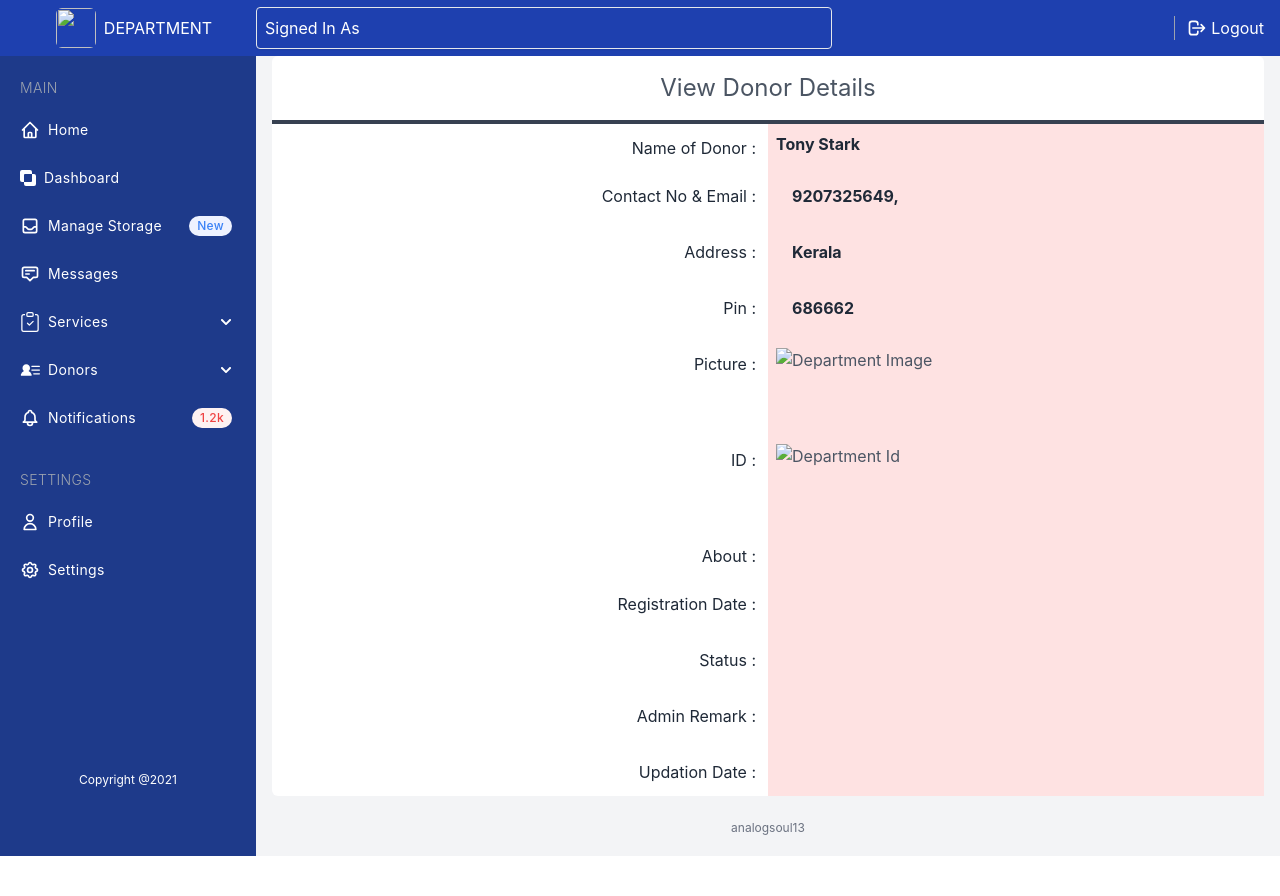
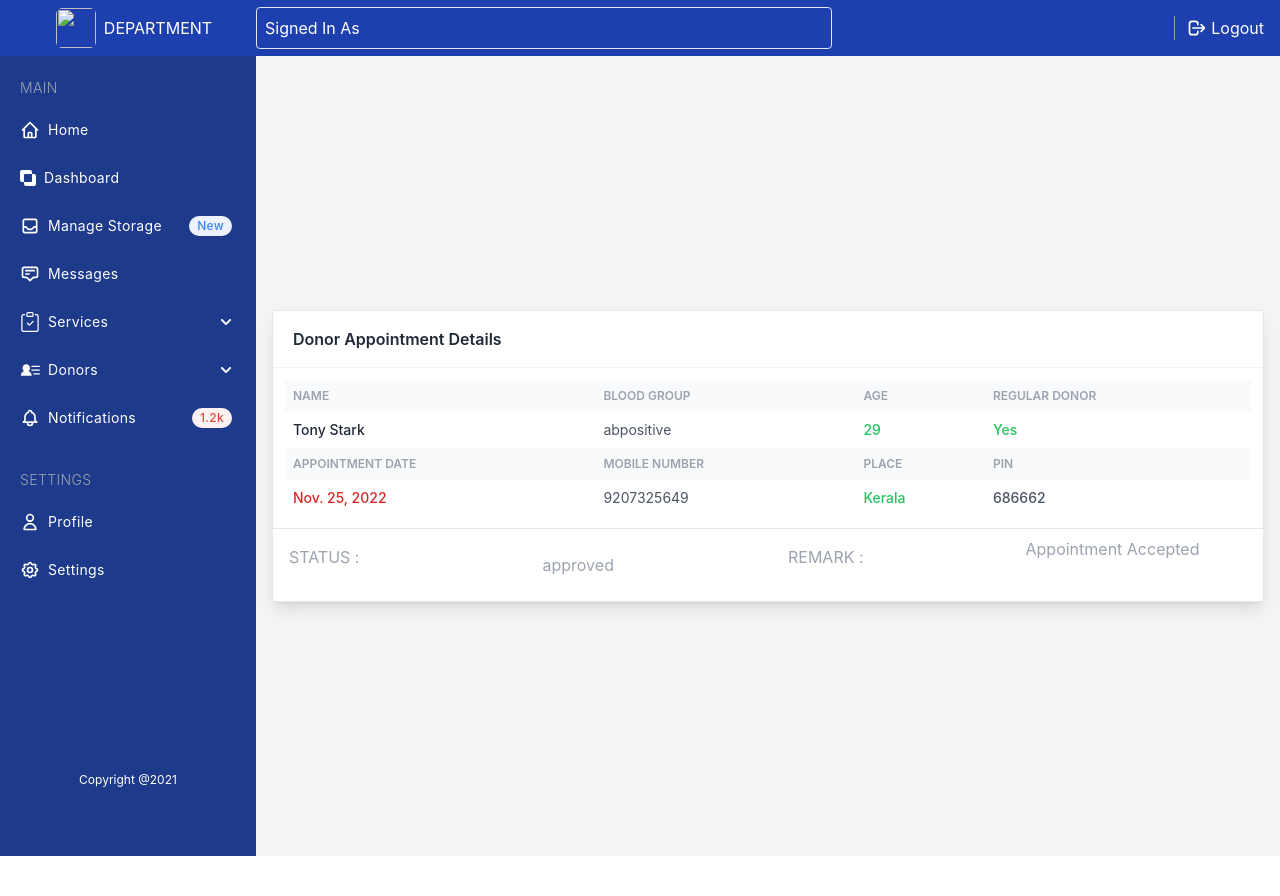
Before and after one commit to analogsoul13/BdFWeB, a Django app: page /view_donor_details/1 in a window 1280 px wide. Run offline with Django 4.2, Linux system fonts and the light colour scheme; a user stored in the database is signed in; data comes from the database, SQL or seed files in the repository; both versions use the stored data as it was after the commit; some libraries are stand-ins or nearby versions.

Commit message:
Department can approve/send remark to donor appointments

```diff
--- a/bdfweb/department/views.py
+++ b/bdfweb/department/views.py
@@ -2,6 +2,7 @@
 from django.contrib.auth import authenticate,login,logout
 from .models import *
 from user.models import DonorAppointment, Donor
+from datetime import datetime
 
 
 
@@ -73,6 +74,17 @@
     if not request.user.is_authenticated:
         return redirect('dep_login')
     donor = DonorAppointment.objects.get(id=pid)
+    if request.method == "POST":
+        status = request.POST.get('appointmentstatus')
+        depremark = request.POST.get('departmentremark')
+        try:
+            donor.departmentremark = depremark
+            donor.status = status
+            donor.updationdate = datetime.now()
+            donor.save()
+            error = "no"
+        except:
+            error = "yes"
     return render(request, 'dep_view_donor_details.html', locals())
 
 
--- a/bdfweb/templates/admin_view_dep_details.html
+++ b/bdfweb/templates/admin_view_dep_details.html
@@ -176,6 +176,7 @@
             </div>
 
         </div>
+
         <div class="flex flex-row w-full h-14">
 
             <div class="flex w-1/2 justify-end">
--- a/bdfweb/templates/dep_view_donor_details.html
+++ b/bdfweb/templates/dep_view_donor_details.html
@@ -7,128 +7,130 @@
 {% block content %}
 
 {% load static %}
-<div class="antialiased bg-gray-100 text-gray-600 h-screen ml-14 mt-14 mb-10 md:ml-64 px-4">
-    <div class="flex flex-col bg-white w-full h-auto rounded-md">
-        <div class="flex justify-center p-4">
-            <p class="text-2xl item-center">View Donor Details</p>
-        </div>
-        <div class="bg-gray-700 h-1"></div>
 
-        <!-- Name of Dep -->
-        <div class="flex flex-row w-full h-full">
+<div class="flex flex-col justify-center antialiased bg-gray-100 text-gray-600 h-screen ml-14 mt-14 mb-10 md:ml-64 px-4 ">
+    <!-- Table -->
+    <div class="w-full max-w-screen mx-auto bg-white shadow-lg rounded-sm border border-gray-200">
+        <header class="px-5 py-4 border-b border-gray-100">
+            <div class="font-semibold text-gray-800">Donor Appointment Details</div>
+        </header>
 
-            <div class="flex w-1/2 justify-end">
-                <p class="text-gray-800 text-md font-sans p-3">Name of Donor :</p>
-            </div>
-            <div class="flex w-1/2 bg-red-100 justify-start">
-                <p class="text-gray-800 text-md font-bold font-sans p-2">{{donor.fname}} {{donor.lname}}</p>
+        <div class="overflow-x-auto p-3">
+            <table class="table-auto w-full">
+                <thead class="text-xs font-semibold uppercase text-gray-400 bg-gray-50">
+                    <tr>
 
-            </div>
+                        <th class="p-2">
+                            <div class="font-semibold text-left">Name</div>
+                        </th>
+                        <th class="p-2">
+                            <div class="font-semibold text-left">Blood Group</div>
+                        </th>
+                        <th class="p-2">
+                            <div class="font-semibold text-left">Age</div>
+                        </th>
+                        <th class="p-2">
+                            <div class="font-semibold text-left">Regular Donor</div>
+                        </th>
+                    </tr>
+                </thead>
 
+                <tbody class="text-sm divide-y divide-gray-100">
+
+                    <!-- record 1 -->
+                    <tr>
+
+                        <td class="p-2">
+                            <div class="font-medium text-gray-800">
+                               {{donor.fname}} {{donor.lname}}
+                            </div>
+                        </td>
+                        <td class="p-2">
+                            <div class="text-left">
+                                {{donor.bloodgroup}}
+                            </div>
+                        </td>
+                        <td class="p-2">
+                            <div class="text-left font-medium text-green-500">
+                                {{donor.age}}
+                            </div>
+                        </td>
+                        <td class="p-2">
+                            <div class="text-left font-medium text-green-500">
+                                {{donor.regulardonor}}
+                            </div>
+                        </td>
+                    </tr>
+
+
+
+                </tbody>
+                <thead class="text-xs font-semibold uppercase text-gray-400 bg-gray-50">
+                    <tr>
+
+                        <th class="p-2">
+                            <div class="font-semibold text-left">Appointment Date</div>
+                        </th>
+                        <th class="p-2">
+                            <div class="font-semibold text-left">Mobile Number</div>
+                        </th>
+                        <th class="p-2">
+                            <div class="font-semibold text-left">Place</div>
+                        </th>
+                        <th class="p-2">
+                            <div class="font-semibold text-left">Pin</div>
+                        </th>
+                    </tr>
+                </thead>
+
+                <tbody class="text-sm divide-y divide-gray-100">
+                    <!-- record 2 -->
+                    <tr>
+
+                        <td class="p-2">
+                            <div class="font-medium text-red-600">
+                                {{donor.appointmentdate}}
+                            </div>
+                        </td>
+                        <td class="p-2">
+                            <div class="text-left">
+                                {{donor.mob}}
+                            </div>
+                        </td>
+                        <td class="p-2">
+                            <div class="text-left font-medium text-green-500">
+                                {{donor.place}}
+                            </div>
+                        </td>
+                        <td class="p-2">
+                            <div class="text-left font-medium">
+                                {{donor.pin}}
+                            </div>
+                        </td>
+                    </tr>
+
+
+
+                </tbody>
+
+            </table>
         </div>
 
-        <!-- Contact & Email -->
-        <div class="flex flex-row w-full h-14">
-
-            <div class="flex w-1/2 justify-end">
-                <p class="text-gray-800 text-md font-sans p-3">Contact No & Email :</p>
-            </div>
-            <div class="flex w-1/2 bg-red-100">
-                <p class="text-gray-800 text-md font-bold font-sans p-3 pl-6">{{donor.mob}}, {{user.mail}}</p>
-            </div>
-
-        </div>
-
-        <!-- Address -->
-        <div class="flex flex-row w-full h-14">
-
-            <div class="flex w-1/2 justify-end">
-                <p class="text-gray-800 text-md font-sans p-3">Address :</p>
-            </div>
-            <div class="flex w-1/2 bg-red-100">
-                <p class="text-gray-800 text-md font-bold font-sans p-3 pl-6">{{donor.place}}</p>
-            </div>
-
-        </div>
-
-        <!-- Pin -->
-        <div class="flex flex-row w-full h-14">
-
-            <div class="flex w-1/2 justify-end">
-                <p class="text-gray-800 text-md font-sans p-3">Pin :</p>
-            </div>
-            <div class="flex w-1/2 bg-red-100">
-                <p class="text-gray-800 text-md font-bold font-sans p-3 pl-6">{{donor.pin}}</p>
-            </div>
-
-        </div>
-
-        <!-- Picture -->
-        <div class="flex flex-row w-full h-24">
-
-            <div class="flex w-1/2 justify-end">
-                <p class="text-gray-800 text-md font-sans p-3">Picture :</p>
-            </div>
-            <div class="flex w-1/2 bg-red-100 p-2">
-                <img src="{{department.deppic.url}}" alt="Department Image" class="scale-100 ">
-            </div>
-
-        </div>
-
-        <!-- ID -->
-        <div class="flex flex-row w-full h-24">
-
-            <div class="flex w-1/2 justify-end">
-                <p class="text-gray-800 text-md font-sans p-3">ID :</p>
-            </div>
-            <div class="flex w-1/2 bg-red-100 p-2">
-                <img src="{{department.depidpic.url}}" alt="Department Id" class="scale-100">
-            </div>
-
-        </div>
-
-        <!-- About -->
-        <div class="flex flex-row w-full h-full">
-
-            <div class="flex w-1/2 justify-end">
-                <p class="text-gray-800 text-md font-sans p-3">About :</p>
-            </div>
-            <div class="flex w-1/2 bg-red-100">
-                <p class="text-gray-800 text-md font-bold font-sans p-3 pl-6">{{department.aboutdep}}</p>
-            </div>
-
-        </div>
-
-        <!-- Reg date -->
-        <div class="flex flex-row w-full h-14">
-
-            <div class="flex w-1/2 justify-end">
-                <p class="text-gray-800 text-md font-sans p-3">Registration Date :</p>
-            </div>
-            <div class="flex w-1/2 bg-red-100">
-                <p class="text-gray-800 text-md font-bold font-sans p-3 pl-6">{{department.regdate}}</p>
-            </div>
-
-        </div>
-
-        <!-- Current Status -->
-        {% if department.status == "pending" %}
-        <div>
-            <form method="post">
-
-            <div class="flex flex-row w-full h-full">
-
-
-                <div class="flex w-1/2 justify-end">
-                    <p class="text-gray-800 text-md font-sans p-3">Status :</p>
-                </div>
-                <div class="flex w-1/2 bg-red-100 p-2">
-
-
+        <!-- Department Activity -->
+        {% if donor.status == "pending" %}
+        <div class="flex flex-col md:justify-between md:flex-row space-x-2 border-t bg-white">
+        <form method="post" class="flex flex-col md:flex-row text-gray-400 w-full justify-between">
+            <!-- Status Update -->
+                <div class="flex text-gray-400 w-full md:w-1/2 justify-between">
+                    <p class="uppercase p-4">Status :</p>
+                    <div class="w-1/2 p-4">
                         {% csrf_token %}
-                            <select class="form-select appearance-none
+                        <select class="form-select appearance-none
                                 block
-                                max-w-full
+                                w-full
+                                sm:w-1/2
+                                h-14
+                                p-4
                                 text-base
                                 font-normal
                                 text-gray-700
@@ -138,82 +140,74 @@
                                 transition
                                 ease-in-out
                                 m-0
-                                focus:text-gray-700 focus:bg-white focus:border-blue-600 focus:outline-none" aria-label="Default select example" name="status">
+
+                                focus:text-gray-700 focus:bg-white focus:border-blue-600 focus:outline-none" aria-label="Default select example" name="appointmentstatus">
                                 <option selected>Pending</option>
                                 <option value="approved">Approve</option>
                                 <option value="rejected">Reject</option>
-                            </select>
+                        </select>
+
+                    </div>
+
+
                 </div>
 
-            </div>
+            <!-- Remark -->
+                <div class="flex text-gray-400 w-full md:w-1/2 justify-between">
+                    <p class="uppercase p-4">Remark :</p>
+                    <div class="w-1/2 p-2">
+                        <textarea class="form-control block w-full text-base font-normal text-gray-700 bg-white bg-clip-padding border border-solid border-gray-300 rounded transition ease-in-out m-0 focus:text-gray-700 focus:bg-white focus:border-blue-600 focus:outline-none" name="departmentremark" id="exampleFormControlTextarea1" rows="3" placeholder="Your message"></textarea>
+                    </div>
 
-            <!-- Admin remark -->
-            <div class="flex flex-row w-full h-full">
 
-                <div class="flex w-1/2 justify-end">
-                    <p class="text-gray-800 text-md font-sans p-3">Admin Remark :</p>
-                </div>
-                <div class="flex flex-col w-1/2 bg-red-100 p-2">
-                    <textarea class="form-control block w-full text-base font-normal text-gray-700 bg-white bg-clip-padding border border-solid border-gray-300 rounded transition ease-in-out m-0 focus:text-gray-700 focus:bg-white focus:border-blue-600 focus:outline-none" name="remark" id="exampleFormControlTextarea1" rows="3" placeholder="Your message"></textarea>
                 </div>
 
-            </div>
-
-            <div class="flex space-x-2 justify-center p-3">
-                <button type="submit" class="inline-block px-6 py-2.5 bg-blue-600 text-white font-medium text-xs leading-tight uppercase rounded shadow-md hover:bg-blue-700 hover:shadow-lg focus:bg-blue-700 focus:shadow-lg focus:outline-none focus:ring-0 active:bg-blue-800 active:shadow-lg transition duration-150 ease-in-out">Update</button>
+            <!-- Button -->
+            <div class="flex justify-center font-bold text-sm border-t bg-darkBlue border-gray-100 px-5 py-4">
+                <button type="submit" class="bg-white rounded-lg p-2 ">Update</button>
             </div>
         </form>
+
         </div>
 
         {% else %}
-            <!-- Status -->
-            <div class="flex flex-row w-full h-14">
+        <!-- Department Activity 2 -->
+        <div class="flex flex-col md:justify-between md:flex-row space-x-2 border-t bg-white">
 
-                <div class="flex w-1/2 justify-end">
-                    <p class="text-gray-800 text-md font-sans p-3">Status :</p>
-                </div>
-                <div class="flex w-1/2 bg-red-100">
-                    <p class="text-gray-800 text-md font-bold font-sans p-3 pl-6">{{department.status}}</p>
+            <!-- Status Update -->
+
+                <div class="flex text-gray-400 w-full md:w-1/2 justify-between">
+                    <p class="uppercase p-4">Status :</p>
+                    <div class="w-1/2 p-6">
+
+                        <p>{{ donor.status }}</p>
+
+                    </div>
+
+
                 </div>
 
-            </div>
-            <div class="flex flex-row w-full h-14">
+            <!-- Remark -->
+                <div class="flex text-gray-400 w-full md:w-1/2 justify-between">
+                    <p class="uppercase p-4">Remark :</p>
+                    <div class="w-1/2 p-2">
+                        <p>{{ donor.departmentremark }}
+                        </p>
+                    </div>
 
-                <div class="flex w-1/2 justify-end">
-                    <p class="text-gray-800 text-md font-sans p-3">Admin Remark :</p>
-                </div>
-                <div class="flex w-1/2 bg-red-100">
-                    <p class="text-gray-800 text-md font-bold font-sans p-3 pl-6">{{department.adminremark}}</p>
+
                 </div>
 
-            </div>
-
-            <!-- Updation Date -->
-            <div class="flex flex-row w-full h-full">
-
-                <div class="flex w-1/2 justify-end">
-                    <p class="text-gray-800 text-md font-sans p-3">Updation Date :</p>
-                </div>
-                <div class="flex w-1/2 bg-red-100">
-                    <p class="text-gray-800 text-md font-bold font-sans p-3 pl-6">{{department.updationdate}}</p>
-                </div>
-
-            </div>
-
+        </div>
         {% endif %}
 
-
-
-    </div>
-    <div class="flex justify-center p-6">
-    <p class="text-gray-500 text-xs">analogsoul13</p>
     </div>
 </div>
 
 {% if error == "no" %}
 <script>
     alert('Status & remark has been updated succesfully');
-    window.location=("{% url 'dep_details' department.id %}");
+    window.location=("{% url 'donor_details' donor.id %}");
 </script>
 {% endif %}
 
--- a/bdfweb/templates/user_view_appointments.html
+++ b/bdfweb/templates/user_view_appointments.html
@@ -106,6 +106,7 @@
                             </td>
                             <td class="p-2">
                                 <div class="flex justify-center">
+                                    {{i.departmentremark}}
 
                                 </div>
                             </td>
```
Also changed, not shown: bdfweb/db.sqlite3, bdfweb/static/css/main.min.css.
